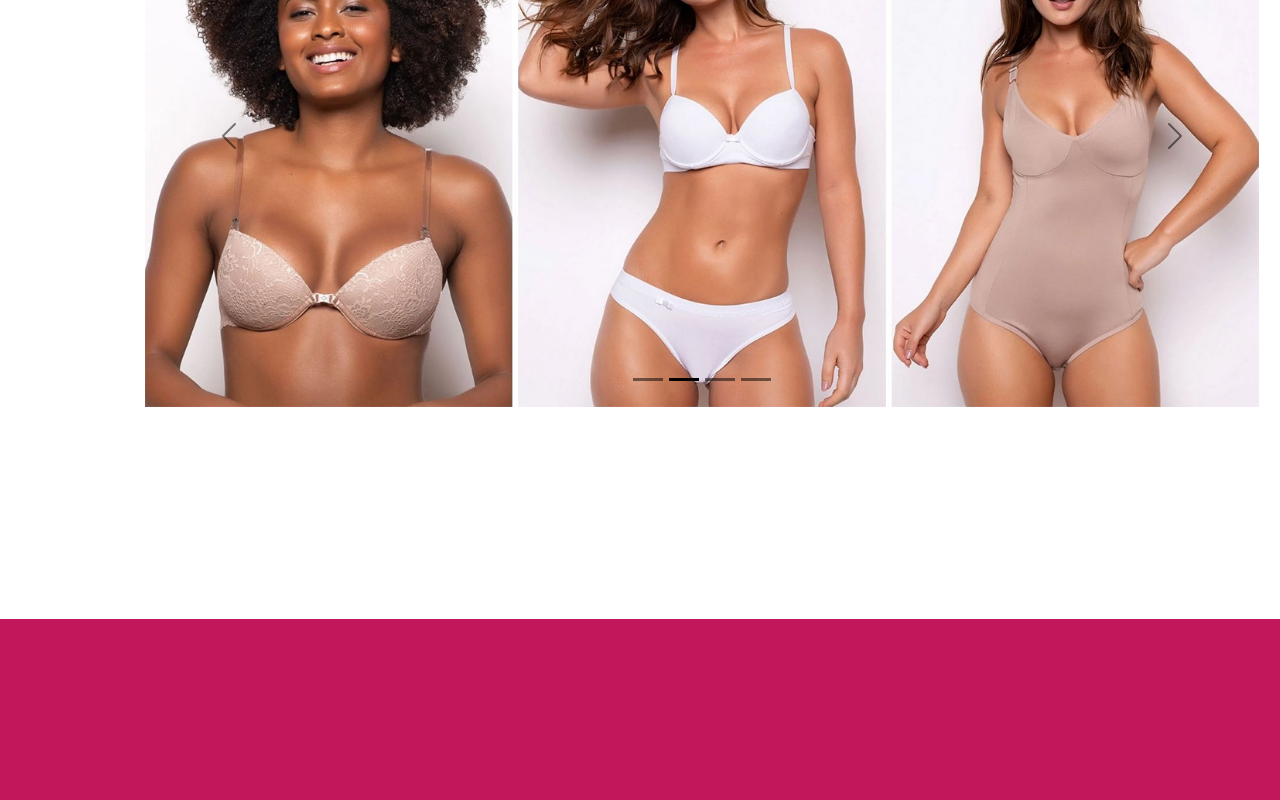
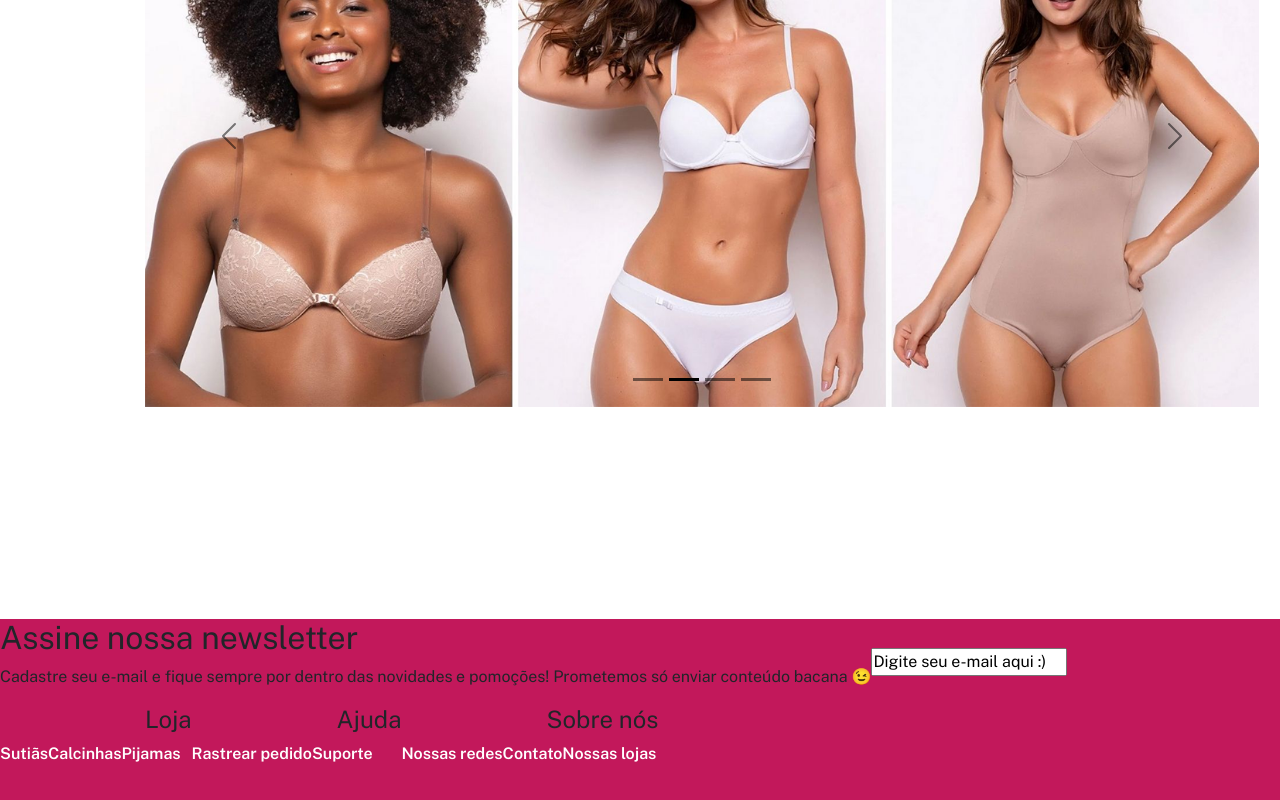
Before and after one commit to fernandofolster/desafiofinal-gamaxp-grupo6, a React (Create React App) app: page / in a window 1280 px wide. Shown: the part 401-1201 px from the top of the page. Built offline with nearby package versions, Linux system fonts and the light colour scheme.

Commit message:
Feito base do footer

```diff
--- a/src/components/Footer/index.tsx
+++ b/src/components/Footer/index.tsx
@@ -1,9 +1,47 @@
+
+import Link from "../Link"
 import "./styles.css";
 
+
 function Footer() {
+  // const [userEmail, setUserEmail] = useState<string>("");
+
+
   return (
     <footer>
-      <nav></nav>
+      <nav>
+        <div>
+          <h2>Assine nossa newsletter</h2>
+          <p>Cadastre seu e-mail e fique sempre por dentro das novidades e pomoções!
+          Prometemos só enviar conteúdo bacana 😉</p>
+        </div>
+        <input type="email" value="Digite seu e-mail aqui :)" />
+      </nav>
+      <nav>
+        <div>
+          <h4>Loja</h4>
+          <div>
+            <Link texto="Sutiãs" redirect="/sutias"/>
+            <Link texto="Calcinhas" redirect="/calcinhas"/>
+            <Link texto="Pijamas" redirect="/pijamas"/>
+          </div>
+        </div>
+        <div>
+          <h4>Ajuda</h4>
+          <div>
+            <Link texto="Rastrear pedido" redirect="/404"/>
+            <Link texto="Suporte" redirect="/404"/>
+          </div>
+        </div>
+        <div>
+        <h4>Sobre nós</h4>
+        <div>
+          <Link texto="Nossas redes" redirect="/redes"/>
+          <Link texto="Contato" redirect="/contato"/>
+          <Link texto="Nossas lojas" redirect="/lojas"/>
+        </div>
+        </div>
+      </nav>
     </footer>
   );
 }
```
